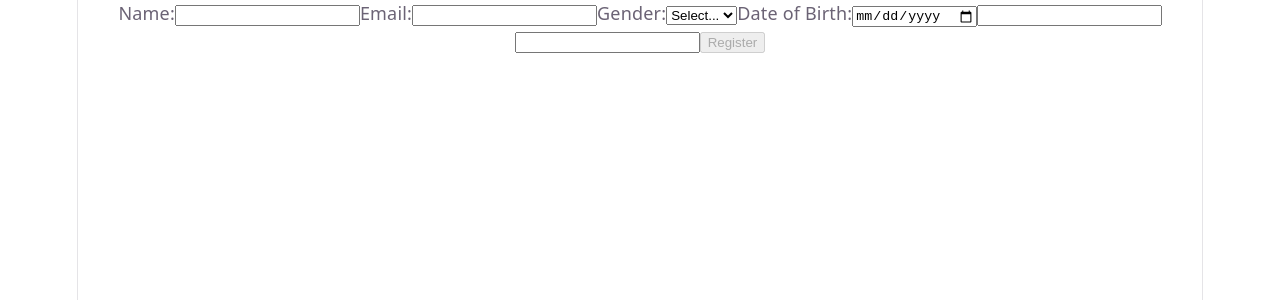
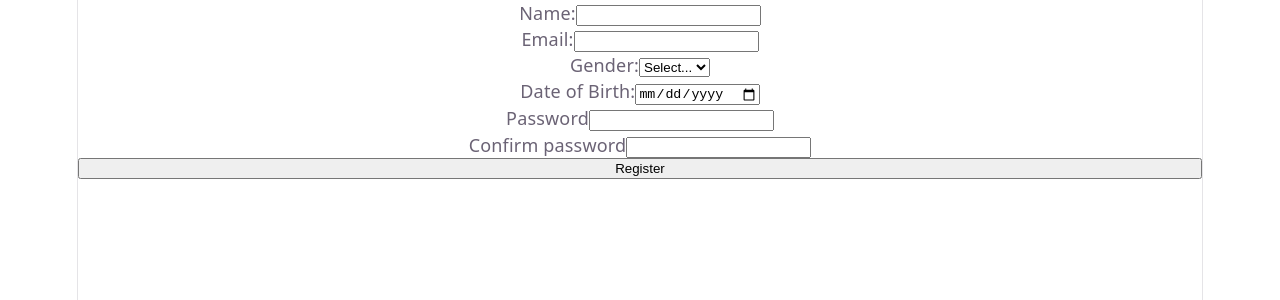
Before and after one commit to vtarun/doctor-appointment-frontend, a React (Vite) app: page /register in a window 1280 px wide. Shown: the top 300 px of the page. Built offline with nearby package versions, Linux system fonts and the light colour scheme; no server answers.

Commit message:
feat: update routes, protected route logic

```diff
--- /dev/null
+++ b/src/features/admin/pages/AdminDoctorDetails.tsx
@@ -0,0 +1,9 @@
+const AdminDoctorDetails = () => {
+  return (
+    <div>
+      I am admin doctor details
+    </div>
+  )
+}
+
+export default AdminDoctorDetails
--- /dev/null
+++ b/src/features/admin/pages/PendingDoctors.tsx
@@ -0,0 +1,9 @@
+const PendingDoctors = () => {
+  return (
+    <div>
+      I am admin pending doctors
+    </div>
+  )
+}
+
+export default PendingDoctors
--- a/src/features/auth/pages/Register.tsx
+++ b/src/features/auth/pages/Register.tsx
@@ -6,7 +6,7 @@ import { authApi } from "../api/auth.api";
 import { useNavigate } from "react-router-dom";
 
 const Register = () => {
-  const {register, formState: {errors, isSubmitting, isValid}, handleSubmit, setError} = useForm<registrationInput, null, registrationOutput>({
+  const {register, formState: {errors, isSubmitting }, handleSubmit, setError} = useForm<registrationInput, null, registrationOutput>({
     resolver: zodResolver(registrationSchema)
   });
 
@@ -15,7 +15,7 @@ const Register = () => {
   const {mutate, isPending} = useMutation({
     mutationFn: (data: registrationOutput) => authApi.register(data),
     onSuccess:() => {
-      navigate('/onboarding');
+      navigate('/onboarding', {replace: true});
     },
     onError: (error) => {
       setError('root', {message: error.message})
@@ -29,7 +29,7 @@ const Register = () => {
   return (
     <div>
 
-        <form onSubmit={handleSubmit(onSubmit)}>
+        <form onSubmit={handleSubmit(onSubmit)} style={{display: 'flex', flexDirection: 'column'}}>
           <label htmlFor="user-name">Name:
             <input id="user-name" type="text" {...register('name')} />
           </label>
@@ -55,15 +55,18 @@ const Register = () => {
           </label>
           {errors.dateOfBirth && <p>{errors.dateOfBirth.message}</p>}
 
-          <label htmlFor="password">
+          <label htmlFor="password">Password
             <input id="password" type="password" {...register('password')} />
           </label>
+          {errors.password && <p role="alert">{errors.password.message}</p> }
 
-          <label htmlFor="confirm-password">
+          <label htmlFor="confirm-password"> Confirm password
             <input id="confirm-password" type="password" {...register('confirmPassword')} />
           </label>
 
-          <button disabled={isSubmitting || !isValid || isPending}>{isPending ? 'Registering...' : 'Register'}</button>
+          {errors.confirmPassword && <p role="alert">{errors.confirmPassword.message}</p> }
+
+          <button disabled={isSubmitting || isPending}>{isPending ? 'Registering...' : 'Register'}</button>
           {errors.root && <p style={{color: 'red'}}>{errors?.root?.message}</p>}
         </form>
 
--- a/src/features/doctor/pages/DoctorDashboard.tsx
+++ b/src/features/doctor/pages/DoctorDashboard.tsx
@@ -1,14 +1,6 @@
-import SpecialityCard from "../components/SpecialityCard";
-import { specialties } from "../constants/specialities";
-
 const DoctorDashboard = () => {
   return (
-    <div>
-      {
-        specialties.map(
-          (speciality) =>  <SpecialityCard key={speciality.slug} speciality={speciality} />
-        )
-      }
+    <div>I am doctor dashboard for doctor facing page.
     </div>
   )
 }
--- /dev/null
+++ b/src/features/patient/pages/FindDoctors.tsx
@@ -0,0 +1,16 @@
+import SpecialityCard from "@/features/patient/components/SpecialityCard";
+import { specialties } from "@/features/patient/constants/specialities";
+
+const FindDoctors = () => {
+  return (
+    <div>
+      {
+        specialties.map(
+          (speciality) =>  <SpecialityCard key={speciality.slug} speciality={speciality} />
+        )
+      }
+    </div>
+  )
+}
+
+export default FindDoctors
--- a/src/router/index.tsx
+++ b/src/router/index.tsx
@@ -5,11 +5,14 @@ import RootLayout from "@/layouts/RootLayout";
 import Onboarding from "@/features/auth/pages/Onboarding";
 import Login from "@/features/auth/pages/Login";
 import Register from "@/features/auth/pages/Register";
-import React, { Children, lazy, Suspense } from "react";
+import React, { lazy, Suspense } from "react";
 import ProtectedRoute from "@/shared/components/ProtectedRoute";
 import Unauthorized from "@/pages/Unauthorized";
 import DoctorsList from "@/features/doctor/pages/DoctorsList";
 import DoctorDetails from "@/features/doctor/pages/DoctorDetails";
+import PendingDoctors from "@/features/admin/pages/PendingDoctors";
+import AdminDoctorDetails from "@/features/admin/pages/AdminDoctorDetails";
+import FindDoctors from "@/features/patient/pages/FindDoctors";
 
 const AdminDashboard = lazy(() => import('@/features/admin/pages/AdminDashboard'))
 const DoctorDashboard = lazy(() => import('@/features/doctor/pages/DoctorDashboard'))
@@ -17,7 +20,7 @@ const PatientDashboard = lazy(() => import('@/features/patient/pages/PatientDash
 
 const PageSkeleton = () => <div> Loading ...</div>
 
-const withSuspence = (element: React.ReactNode) => {
+const withSuspense = (element: React.ReactNode) => {
   return <Suspense fallback={<PageSkeleton />}>{element}</Suspense>
 }
 
@@ -31,41 +34,41 @@ const router = createBrowserRouter([
       { path: "/register", element: <Register /> },
       { path: "/unauthorized", element: <Unauthorized /> },
       {
-        element: <ProtectedRoute />,
+        element: <ProtectedRoute onboardingOnly />,
         children:[
-          { path: "/onboarding", element: withSuspence(<Onboarding />)  }
+          { path: "/onboarding", element: withSuspense(<Onboarding />)  }
         ]
       },
       {
         element: <ProtectedRoute allowedRoles={["ADMIN"]} />,
-        // children:[
-        //   {
-        //     path: "admin",
-        //     element: withSuspense(<AdminDashboard />),
-        //   },
-        //   {
-        //     path: "admin/doctors",
-        //     element: withSuspense(<PendingDoctors />),
-        //   },
-        //   {
-        //     path: "admin/doctors/:doctorId",
-        //     element: withSuspense(<AdminDoctorDetails />),
-        //   }
-        // ]
+        children:[
+          {
+            path: "admin",
+            element: withSuspense(<AdminDashboard />),
+          },
+          {
+            path: "admin/doctors",
+            element: withSuspense(<PendingDoctors />),
+          },
+          {
+            path: "admin/doctors/:doctorId",
+            element: withSuspense(<AdminDoctorDetails />),
+          }
+        ]
       },
       {
         element: <ProtectedRoute allowedRoles={["PATIENT"]} />,
         children:[
-          { path: '/patient', element: withSuspence(<PatientDashboard/>)},
-          { path: "/doctors", element: withSuspence(<DoctorDashboard />) }, //TODO: Why should this route exist?
-          { path: "/doctors/:speciality", element: withSuspence(<DoctorsList />) },
-          { path: "/doctors/:speciality/:doctorId", element: withSuspence(<DoctorDetails />) },
+          { path: '/patient', element: withSuspense(<PatientDashboard/>)},
+          { path: "/doctors", element: withSuspense(<FindDoctors />) },
+          { path: "/doctors/:speciality", element: withSuspense(<DoctorsList />) },
+          { path: "/doctors/:speciality/:doctorId", element: withSuspense(<DoctorDetails />) },
         ]
       },
       {
         element: <ProtectedRoute allowedRoles={["DOCTOR"]} />,
         children:[
-          { path: "/doctor", element: withSuspence(<DoctorDashboard />) }
+          { path: "/doctor", element: withSuspense(<DoctorDashboard />) }
         ]
       }
 
--- a/src/shared/components/ProtectedRoute.tsx
+++ b/src/shared/components/ProtectedRoute.tsx
@@ -3,15 +3,27 @@ import { useAuthStore } from "@/shared/store/authStore";
 import type { UserRoleType } from "../types";
 
 interface ProtectedRouteProps{
-  allowedRoles?: UserRoleType[]
+  allowedRoles?: UserRoleType[],
+  onboardingOnly?: Boolean
 }
 
-const ProtectedRoute = ({allowedRoles = []} : ProtectedRouteProps) => {
+const ProtectedRoute = ({allowedRoles = [], onboardingOnly= false} : ProtectedRouteProps) => {
   const { pathname } = useLocation();
-  const { isAuthenticated, user } = useAuthStore();
+  const { isAuthenticated, user, isLoading } = useAuthStore();
+
+  if(isLoading){
+    return <p>Loading...</p>
+  }
 
   if(!isAuthenticated){
    return <Navigate to="/login" replace />;
+  }
+
+  if(onboardingOnly){
+    if(!user?.role){
+      return <Outlet />
+    }
+    return <Navigate to="/" replace/>;
   }
 
   if(!user?.role){
```
Also changed, not shown: src/features/patient/components/SpecialityCard.tsx (renamed from src/features/doctor/components/SpecialityCard.tsx), src/features/patient/constants/specialities.ts (renamed from src/features/doctor/constants/specialities.ts).
